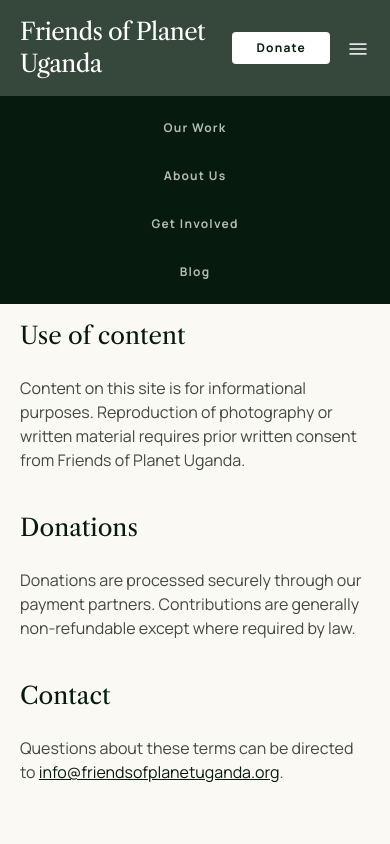
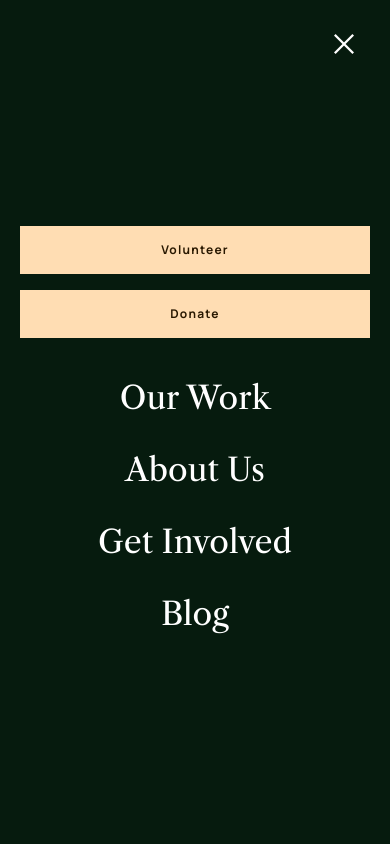
Before and after one commit to mdavidjeremiah/Friends-Of-Planet-Uganda, a website: page terms.html in a window 390 px wide. Both pictures are taken after a click on the button "menu". Shown: the top 844 px of the page. Drawn offline with nearby package versions, Linux system fonts and the light colour scheme; files that its build step writes are made by us from their sources.

```diff
--- a/blog_2.html
+++ b/blog_2.html
@@ -153,5 +153,5 @@
 <button class="w-full py-5 border border-on-primary font-label-caps text-label-caps rounded-lg uppercase tracking-widest">Volunteer</button>
 </div>
 </div>
-<script src="js/main.js" defer></script>
+<script src="main.js" defer></script>
 </body></html>
--- a/main.js
+++ b/main.js
@@ -21,6 +21,178 @@
     { match: t => t === 'READ LATEST IMPACT REPORT', go: 'get_involved.html#impact' },
   ];
 
+  function getRouteForLabel(label) {
+    const route = ROUTES.find(r => r.match(label));
+    return route ? route.go : null;
+  }
+
+  function setMenuIcon(button, iconName) {
+    const icon = button.querySelector('.material-symbols-outlined');
+    if (icon) {
+      icon.textContent = iconName;
+    }
+  }
+
+  function createMobileLink(label, href, isPrimary = false) {
+    const link = document.createElement('a');
+    link.href = href;
+    link.textContent = label;
+    link.className = isPrimary
+      ? 'w-full text-center font-label-caps text-label-caps px-6 py-4 bg-secondary-fixed text-on-secondary-fixed hover:opacity-80 transition-all duration-150 active:scale-95'
+      : 'font-display-lg-mobile text-headline-md text-center text-on-primary hover:text-secondary-fixed transition-colors';
+    return link;
+  }
+
+  function createMobileMenu(menuButton) {
+    const rootNav = menuButton.closest('nav') || menuButton.closest('header')?.querySelector('nav') || document.querySelector('nav');
+    const desktopMenu = rootNav ? rootNav.querySelector('.hidden.md\\:flex, .hidden.sm\\:flex') : null;
+    const existingOverlay = document.getElementById('mobile-nav-overlay');
+    const closeOnDesktop = () => {
+      if (window.innerWidth >= 768) {
+        setMenuOpen(false);
+      }
+    };
+    let isOpen = false;
+    let overlay = existingOverlay;
+
+    function setMenuOpen(nextOpen) {
+      isOpen = nextOpen;
+      menuButton.setAttribute('aria-expanded', String(nextOpen));
+      setMenuIcon(menuButton, nextOpen ? 'close' : 'menu');
+      document.body.classList.toggle('overflow-hidden', nextOpen);
+
+      if (!overlay) {
+        return;
+      }
+
+      overlay.classList.toggle('translate-x-full', !nextOpen);
+      overlay.classList.toggle('translate-x-0', nextOpen);
+      overlay.classList.toggle('pointer-events-none', !nextOpen);
+      overlay.classList.toggle('pointer-events-auto', nextOpen);
+      overlay.setAttribute('aria-hidden', String(!nextOpen));
+    }
+
+    if (overlay) {
+      overlay.classList.add('pointer-events-none');
+      overlay.setAttribute('aria-hidden', 'true');
+
+      const closeButton = overlay.querySelector('#close-menu');
+
+      menuButton.setAttribute('aria-controls', 'mobile-nav-overlay');
+      menuButton.setAttribute('aria-expanded', 'false');
+      menuButton.addEventListener('click', (event) => {
+        event.preventDefault();
+        setMenuOpen(!isOpen);
+      });
+
+      if (closeButton) {
+        closeButton.addEventListener('click', (event) => {
+          event.preventDefault();
+          setMenuOpen(false);
+        });
+      }
+
+      overlay.addEventListener('click', (event) => {
+        if (event.target === overlay) {
+          setMenuOpen(false);
+        }
+      });
+
+      overlay.querySelectorAll('a').forEach(link => link.addEventListener('click', () => setMenuOpen(false)));
+      document.addEventListener('keydown', (event) => {
+        if (event.key === 'Escape') {
+          setMenuOpen(false);
+        }
+      });
+      window.addEventListener('resize', closeOnDesktop);
+      return;
+    }
+
+    if (!desktopMenu) {
+      return;
+    }
+
+    overlay = document.createElement('div');
+    overlay.id = 'mobile-nav-overlay';
+    overlay.className = 'fixed inset-0 z-[60] flex flex-col overflow-y-auto bg-primary text-on-primary translate-x-full pointer-events-none transition-transform duration-300 ease-out';
+    overlay.setAttribute('aria-hidden', 'true');
+
+    const panel = document.createElement('div');
+    panel.className = 'relative flex min-h-full w-full flex-col items-center justify-center gap-10 px-margin-mobile py-20';
+
+    const closeButton = document.createElement('button');
+    closeButton.type = 'button';
+    closeButton.id = 'close-menu';
+    closeButton.className = 'absolute right-margin-mobile top-4 p-2';
+    closeButton.innerHTML = '<span class="material-symbols-outlined text-4xl">close</span>';
+    closeButton.addEventListener('click', (event) => {
+      event.preventDefault();
+      setMenuOpen(false);
+    });
+
+    const mobileNav = document.createElement('nav');
+    mobileNav.className = 'flex flex-col items-center gap-8';
+
+    Array.from(desktopMenu.querySelectorAll('a')).forEach(link => {
+      mobileNav.appendChild(createMobileLink(link.textContent.trim(), link.getAttribute('href') || '#'));
+    });
+
+    const quickActions = Array.from(rootNav.querySelectorAll('a, button'))
+      .filter(element => element !== menuButton && !desktopMenu.contains(element) && element.textContent.trim() !== 'Friends of Planet Uganda');
+
+    if (quickActions.length) {
+      const actionWrap = document.createElement('div');
+      actionWrap.className = 'flex w-full flex-col gap-4 pt-4 max-w-sm';
+
+      quickActions.forEach(element => {
+        const label = element.textContent.trim();
+        if (!label) {
+          return;
+        }
+
+        const href = element.tagName === 'A'
+          ? element.getAttribute('href')
+          : getRouteForLabel(label);
+
+        if (!href) {
+          return;
+        }
+
+        actionWrap.appendChild(createMobileLink(label, href, true));
+      });
+
+      if (actionWrap.children.length) {
+        panel.appendChild(actionWrap);
+      }
+    }
+
+    panel.appendChild(closeButton);
+    panel.appendChild(mobileNav);
+    overlay.appendChild(panel);
+    document.body.appendChild(overlay);
+
+    menuButton.setAttribute('aria-controls', 'mobile-nav-overlay');
+    menuButton.setAttribute('aria-expanded', 'false');
+    menuButton.addEventListener('click', (event) => {
+      event.preventDefault();
+      setMenuOpen(!isOpen);
+    });
+
+    overlay.addEventListener('click', (event) => {
+      if (event.target === overlay) {
+        setMenuOpen(false);
+      }
+    });
+
+    overlay.querySelectorAll('a').forEach(link => link.addEventListener('click', () => setMenuOpen(false)));
+    document.addEventListener('keydown', (event) => {
+      if (event.key === 'Escape') {
+        setMenuOpen(false);
+      }
+    });
+    window.addEventListener('resize', closeOnDesktop);
+  }
+
   document.querySelectorAll('button').forEach(btn => {
     const label = btn.textContent.trim();
     const route = ROUTES.find(r => r.match(label));
@@ -30,27 +202,13 @@
     }
   });
 
-  /* ---------- Mobile menu fallback ----------
-     Toggles the existing desktop link list (hidden on small screens)
-     open/closed when the hamburger icon is tapped, on any page that
-     doesn't already wire up its own menu (blog_2.html has its own). */
-  const hamburger = document.querySelector('button.md\\:hidden, button.sm\\:hidden');
-  if (hamburger && !document.getElementById('mobile-menu-trigger')) {
-    const nav = document.querySelector('nav .hidden.md\\:flex, header .hidden.md\\:flex, .hidden.md\\:flex');
-    if (nav) {
-      hamburger.addEventListener('click', () => {
-        nav.classList.toggle('hidden');
-        nav.classList.toggle('flex');
-        nav.classList.toggle('flex-col');
-        nav.classList.toggle('absolute');
-        nav.classList.toggle('top-full');
-        nav.classList.toggle('left-0');
-        nav.classList.toggle('w-full');
-        nav.classList.toggle('bg-primary');
-        nav.classList.toggle('p-6');
-        nav.classList.toggle('gap-4');
-      });
-    }
+  /* ---------- Mobile menu ----------
+     Upgrades the smaller-screen navigation into a drawer, using the
+     existing overlay where present and building one from the shared
+     desktop nav where needed. */
+  const hamburger = document.querySelector('#mobile-menu-trigger, button.md\\:hidden, button.sm\\:hidden');
+  if (hamburger) {
+    createMobileMenu(hamburger);
   }
 
   /* ---------- Donation widget (get_involved.html) ---------- */
```
Also changed, not shown: get_involved.html (+2 -0 lines), index.html (+2 -0 lines), privacy.html (+1 -1 lines), terms.html (+1 -1 lines).
